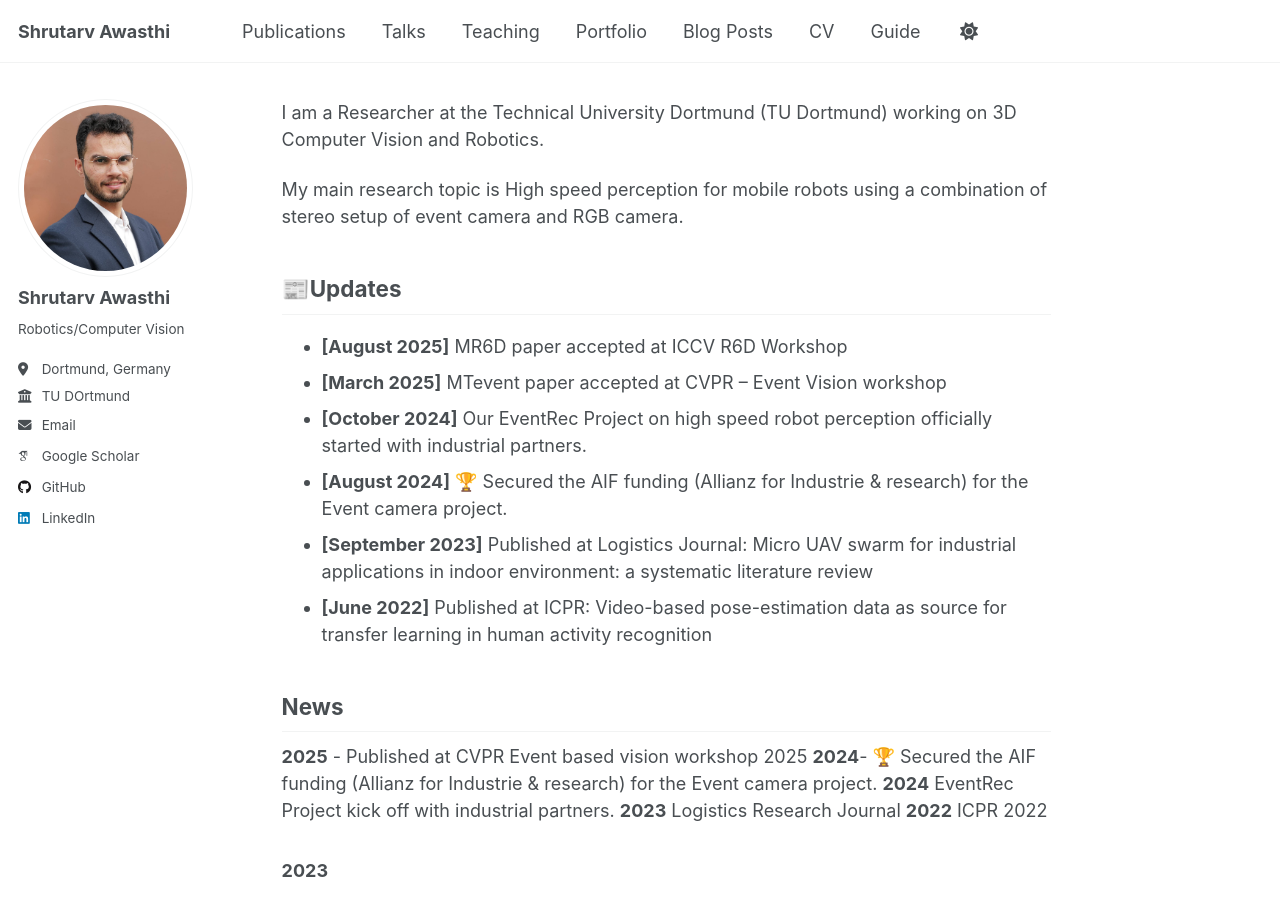
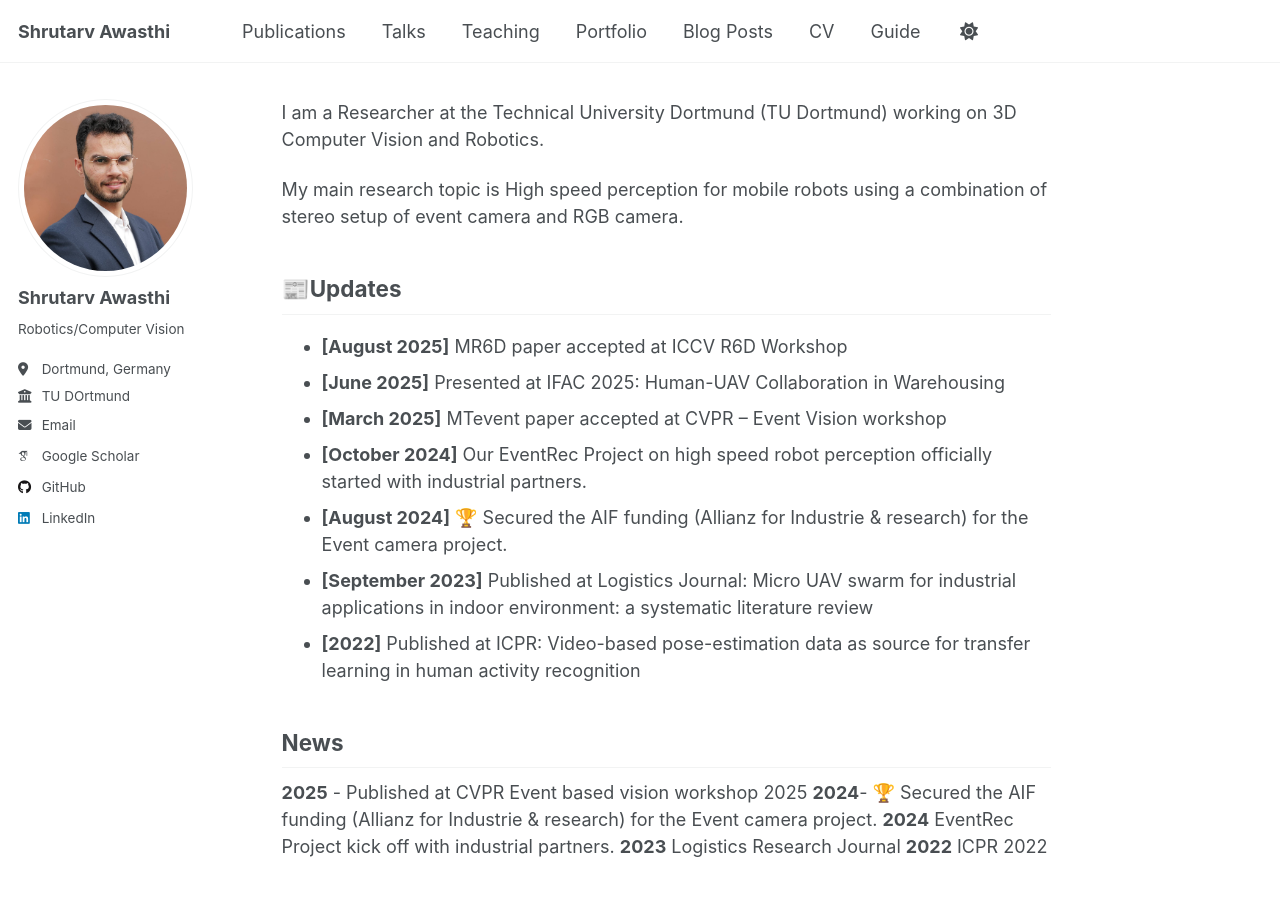
Before and after one commit to shrutarv/shrutarv.github.io, a Jekyll site: the page built from _pages/about.md, in a window 1280 px wide and 900 px high. Built offline with Jekyll 4.4.1, drawn with Linux system fonts in a browser that asks for light colours; some web fonts are replaced.

Commit message:
Update about.md

```diff
--- a/_pages/about.md
+++ b/_pages/about.md
@@ -14,11 +14,12 @@
 
 <ul class="medium">
 <li><strong>[August 2025]</strong> MR6D paper accepted at ICCV R6D Workshop</li>
+<li><strong>[June 2025]</strong> Presented at IFAC 2025: Human-UAV Collaboration in Warehousing</li>
 <li><strong>[March 2025]</strong> MTevent paper accepted at CVPR – Event Vision workshop</li>
 <li><strong>[October 2024]</strong> Our EventRec Project on high speed robot perception officially started with industrial partners.</li>
 <li><strong>[August 2024]</strong> 🏆 Secured the AIF funding (Allianz for Industrie & research) for the Event camera project.</li>
 <li><strong>[September 2023]</strong> Published at Logistics Journal: Micro UAV swarm for industrial applications in indoor environment: a systematic literature review</li>
-<li><strong>[June 2022]</strong> Published at ICPR: Video-based pose-estimation data as source for transfer learning in human activity recognition</li>
+<li><strong>[2022]</strong> Published at ICPR: Video-based pose-estimation data as source for transfer learning in human activity recognition</li>
 
 
 </ul>
```
